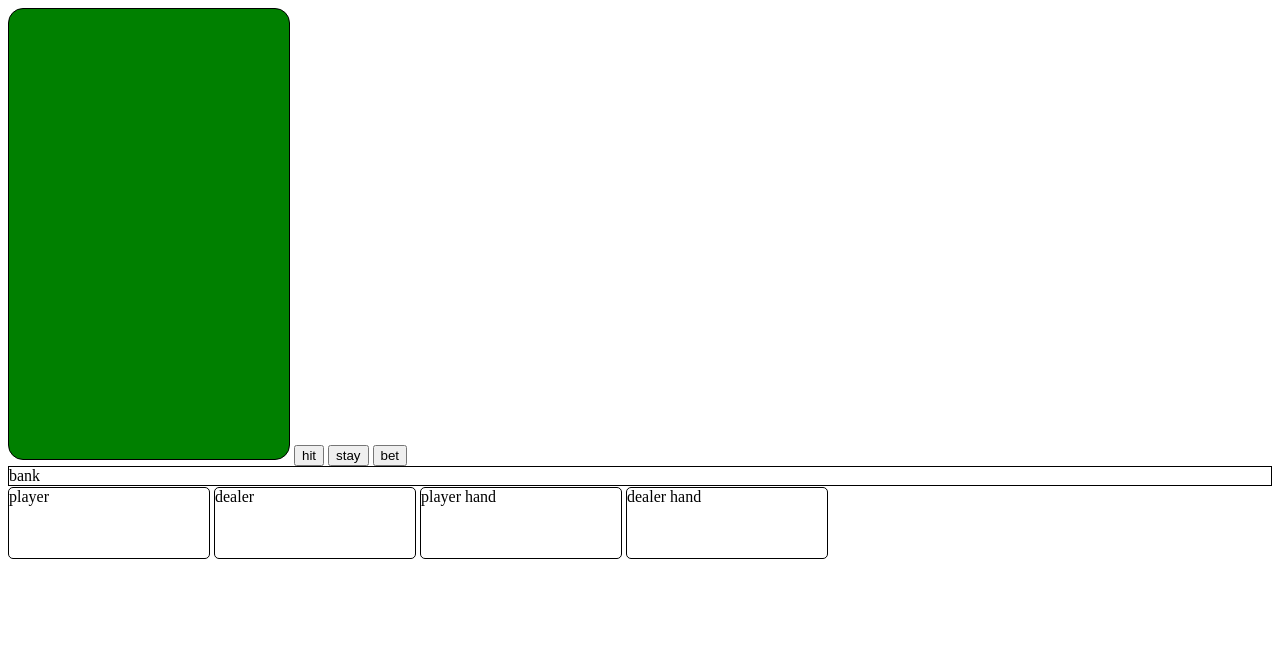
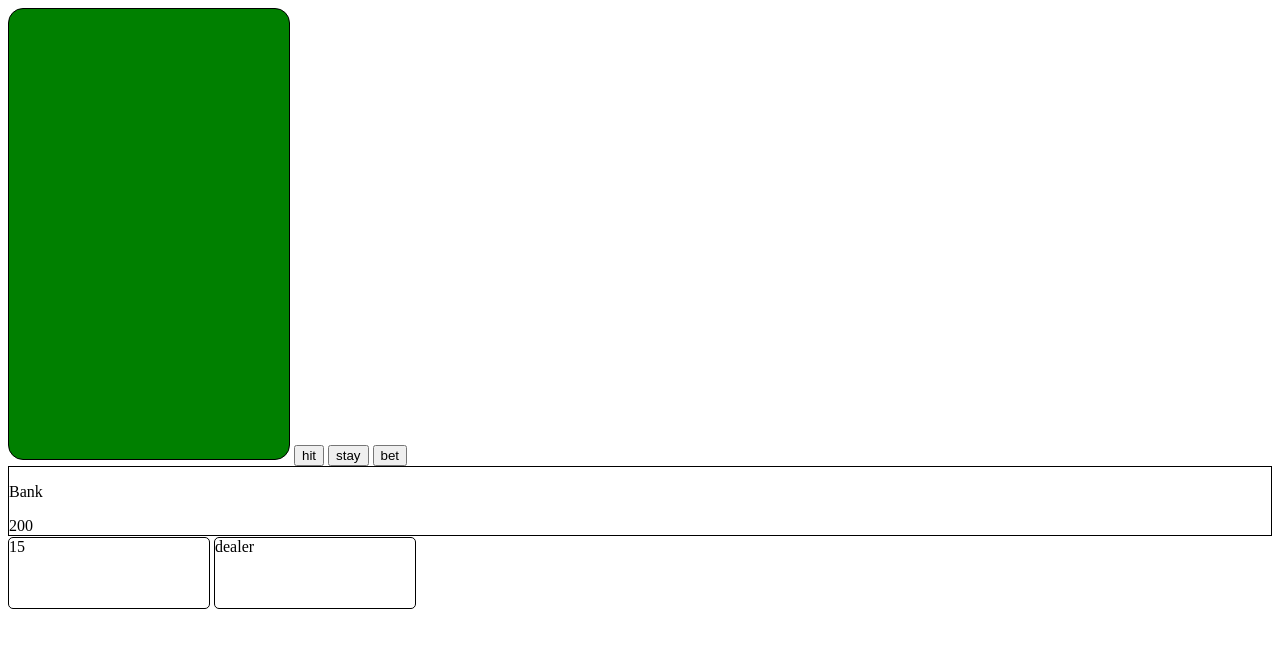
Before and after one commit to blaineboudreau/blaineboudreau.github.io, a plain HTML site: page index.html in a window 1280 px wide. Drawn offline with nearby package versions, Linux system fonts and the light colour scheme.

Commit message:
working on bet

```diff
--- a/app.js
+++ b/app.js
@@ -85,18 +85,17 @@ var player = {
 //----------------------dealer object---------------------------
 // similar to player object only geared toward dealer, with conditions for dealer to auto hit/stay
 var dealer = {
-  hand: [],
+  handD: [],
 
 
   dealerHandSum: function () {
     var sum1 = 0;
     for (var i = 0; i < this.handD.length; i++){
-    sum += this.handD[i].rank;
+    sum1 += this.handD[i].rank;
     }
   return sum1;
 
   },
-
 // dealer must hit until hands value reaches 17 or above
   dealerHit:  function () {
     while (this.dealerHandSum() < 17) {
@@ -128,7 +127,6 @@ var bank = {
   bet: function () {
     // current bet is equal to 10 * the number of times bet button is clicked
     var currentBet = 0;
-    //event listener later in code
     var newBet = currentBet + this.playerBet;
     console.log(newBet);
     // bet is pushed into bet display array
@@ -141,8 +139,7 @@ var bank = {
   }
 
 
-
-}
+} // end bank object
 
 
 //------------ gameplay-------------------
@@ -153,7 +150,7 @@ var bank = {
 player.playerHit();
 player.playerHit();
 
-
+// if
 
 
 //-----------DOM manipulation--------------
@@ -163,20 +160,43 @@ $(function() {
   $('#hit').on('click', function() {
     player.playerHit();
     player.checkBust();
-    player.player21();
+    $('#playerDisplay').text(player.playerHandSum());
+
   })
+  $('#playerDisplay').text(player.playerHandSum());
+
   $('#stay').on('click', function() {
     dealer.dealerHit();
     dealer.checkBustD();
-    dealer.dealer21();
+    $('#dealerDisplay').text(dealer.dealerHandSum());
+
   })
+  $('#bet').on('click', function() {
+    var bet = 10;
+    var currentBet = $("#bet").html();
+    var bankDisplay = $("#bankDisplay").html();
+    if(currentBet) {
+      $("#bet").html(bet);
+      }
+    $("#bankDisplay").html(bankDisplay - bet)
+  })
+
+  // $('#bankDisplay').text(currentBet)
+
+  // $('#bet').on('click', function(){
+  //   bank.bet();
+  // })
+// jQueryElement.text("some text")
+// document.elementID.innerText = value
+// get value from input box after click: $('#idName').val()
+
+// $('#playerDisplay').val()
+
 //if dealer bust player wins and bank increases by bet amount
 //if dealer stayes then compare hands to determine the winner, if player wins then increase bank by bet amount
 //
 
-  // $('#bet').on('click', function(){
-  //   bank.bet();
-  // })
+
 
 
 
@@ -186,10 +206,11 @@ $(function() {
 // input boxes are needed for bank, player hand, and dealer hand. bank input box should change according to bets and winning/losing bets. player and dealer hand should reset each time someone wins a hand aka always dislay the sum of each hand respectively
 
 // var $gameBoard = $('#gameboard');
-// var $bankRoll = $('#bankroll');
-// var $dealerCard = $('#dealercard');
-// var $playerCard = $('#playercard');
-// var $dealerTotal = $('#dealertotal');
+var $bank1 = $('#bank');
+// var $bankRoll = $('#bankRoll');
+var $bet1 = $('#bet');
+var $playerDisplay1 = $('#playerDisplay');
+var $dealerDisplay1 = $('#dealerDisplay');
 // var $playerTotal = $('#playertotal');
 // var $bust = $('#bust_id');
 // var $win = $('#win_id');
--- a/index.html
+++ b/index.html
@@ -12,11 +12,14 @@
     <button id="stay">stay</button>
     <button id="bet">bet</button>
 
-    <div id="bankDisplay">bank</div>
+    <!-- <div id="bankDisplay">bank</div> -->
+    <div>
+          <p>Bank</p>
+          <span id='bankDisplay'>200</span>
+   </div>
     <div id="playerDisplay">player</div>
     <div id="dealerDisplay">dealer</div>
-    <div id="playerCount">player hand</div>
-    <div id="dealerCount">dealer hand</div>
+
 
     <script type="text/javascript" src="https://code.jquery.com/jquery-3.1.0.min.js">
     </script>
--- a/style.css
+++ b/style.css
@@ -39,25 +39,3 @@ div {
   margin-bottom: -30px;
   border-radius: 5px;
 }
-
-#playerCount {
-  height: 70px;
-  width: 200px;
-  border: 1px solid black;
-  background: white;
-  display: inline-block;
-  margin-top: 1px;
-  margin-bottom: -30px;
-  border-radius: 5px;
-}
-
-#dealerCount {
-  height: 70px;
-  width: 200px;
-  border: 1px solid black;
-  background: white;
-  display: inline-block;
-  margin-top: 1px;
-  margin-bottom: -30px;
-  border-radius: 5px;
-}
```
